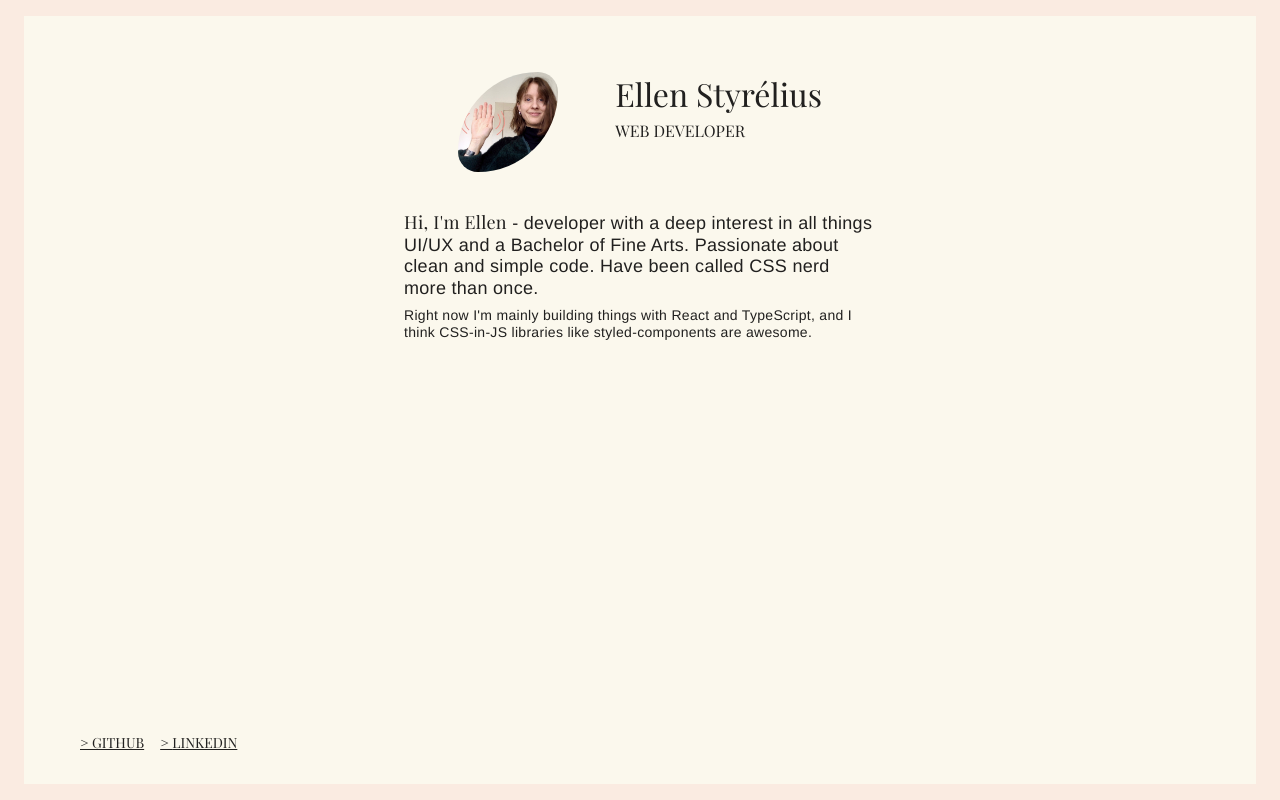
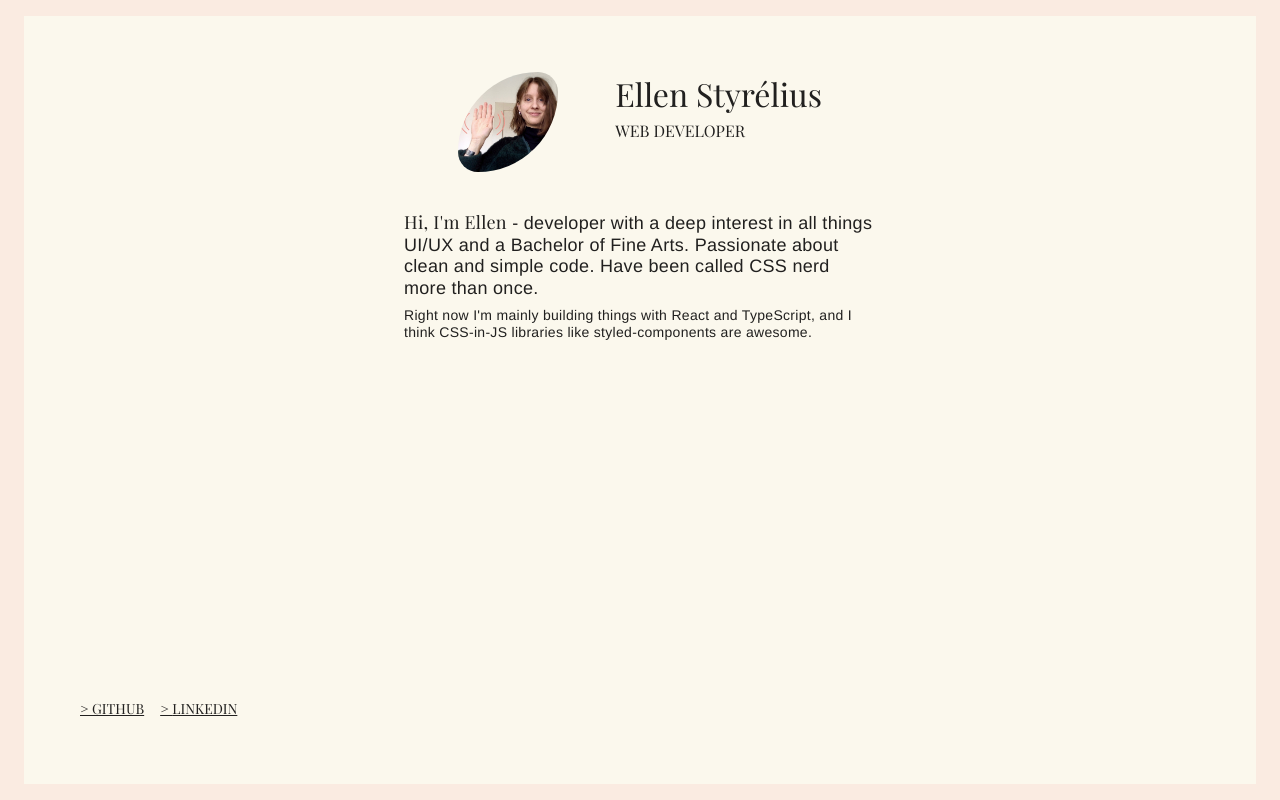
Before and after one commit to styrelius/about-me, a React (Create React App) app: page / in a window 1280 px wide. Built offline with nearby package versions, Linux system fonts and the light colour scheme.

Commit message:
Change Container styling in links.jsx.

```diff
--- a/src/components/links.jsx
+++ b/src/components/links.jsx
@@ -8,6 +8,9 @@ const { black, darkGrey } = colors
 const Container = styled.section({
   width: 480,
   maxWidth: '100%',
+  height: 88,
+  display: 'flex',
+  alignItems: 'center',
 })
 
 const Link = styled.a({
```
